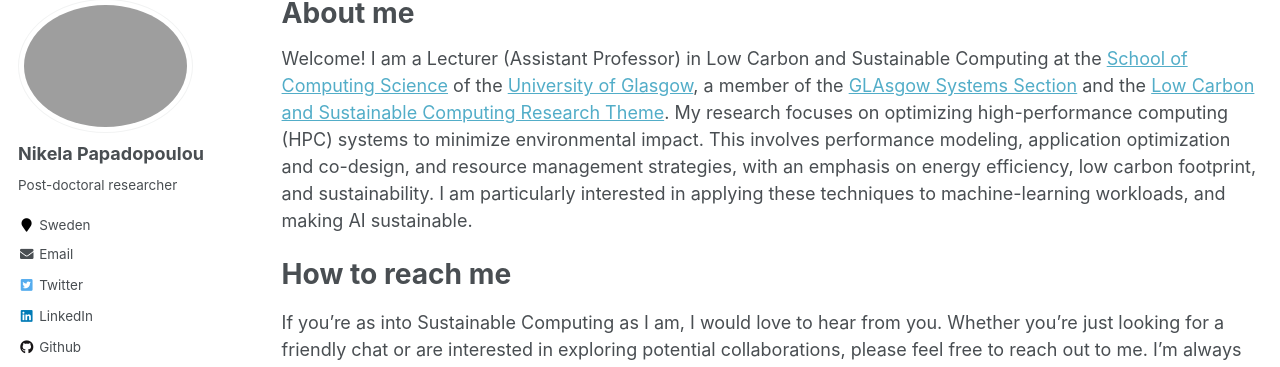
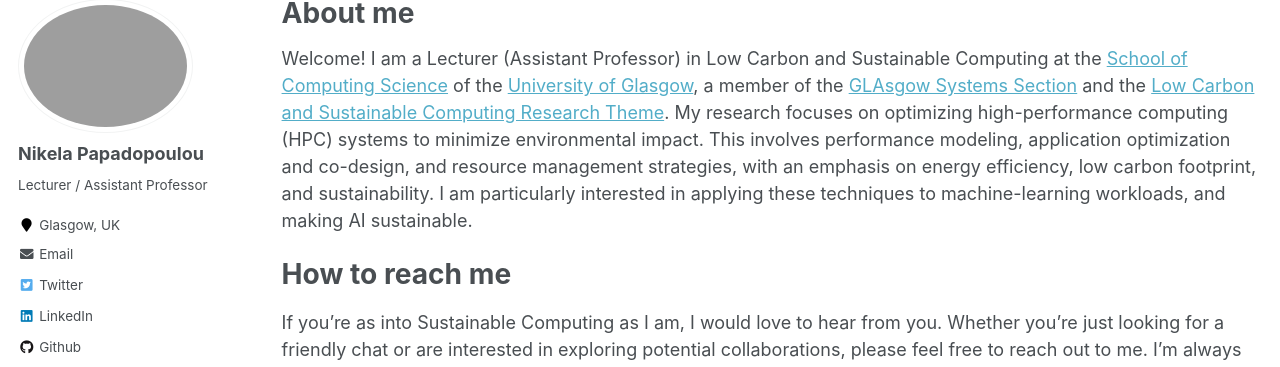
Before and after one commit to nikela/nikela.github.io, a Jekyll site: the page built from _pages/about.md, in a window 1280 px wide. Shown: the part 119-486 px from the top of the page. Built offline with Jekyll 4.4.1, drawn with Linux system fonts in a browser that asks for light colours.

Commit message:
Update side menu

```diff
--- a/_config.yml
+++ b/_config.yml
@@ -82,8 +82,8 @@ analytics:
 author:
   name             : "Nikela Papadopoulou"
   avatar           : "nikela.jpg"
-  bio              : "Post-doctoral researcher"
-  location         : "Sweden"
+  bio              : "Lecturer / Assistant Professor"
+  location         : "Glasgow, UK"
   employer         :
   pubmed           :
   googlescholar    : #"https://scholar.google.com/citations?user=LJ1SVE0AAAAJ"
```
